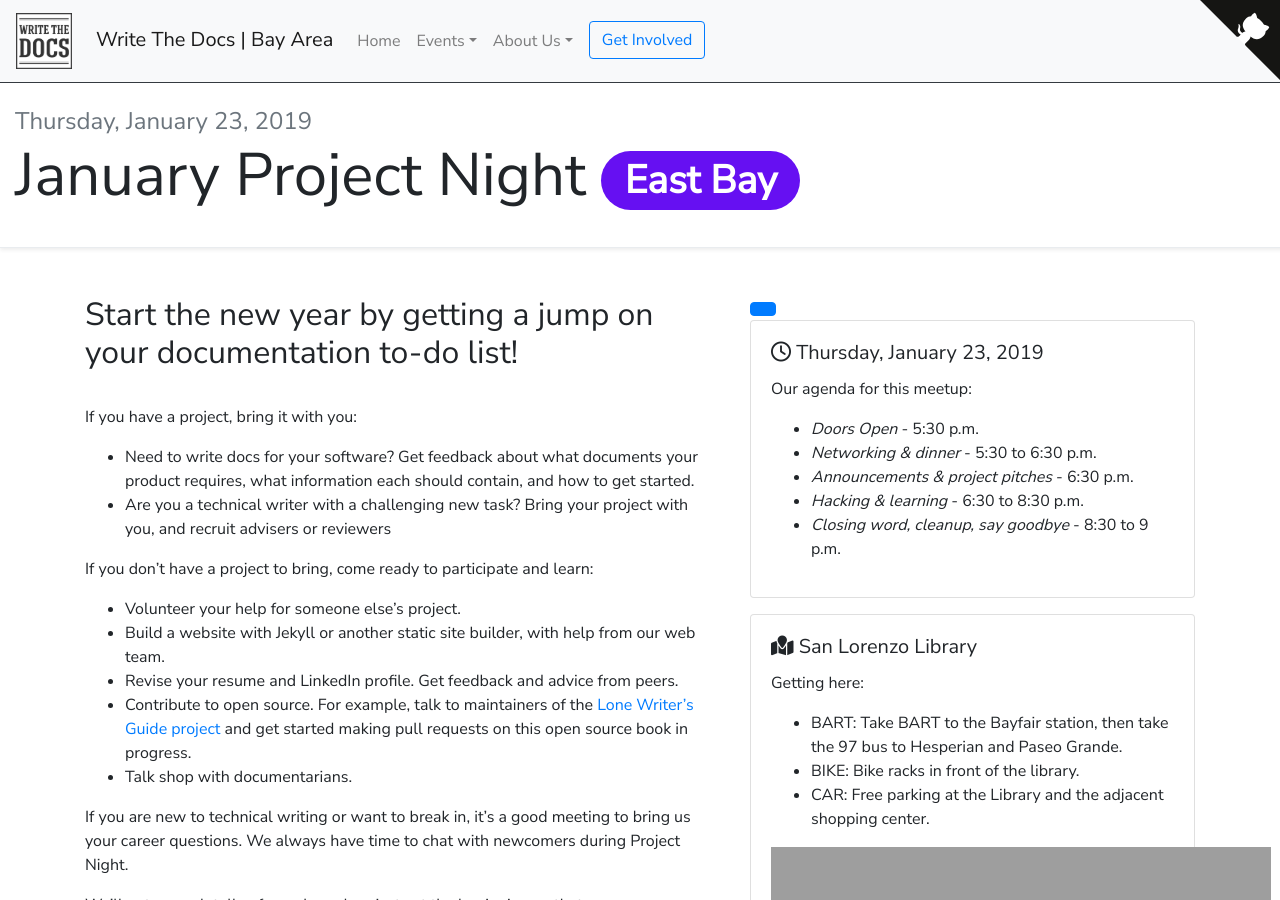
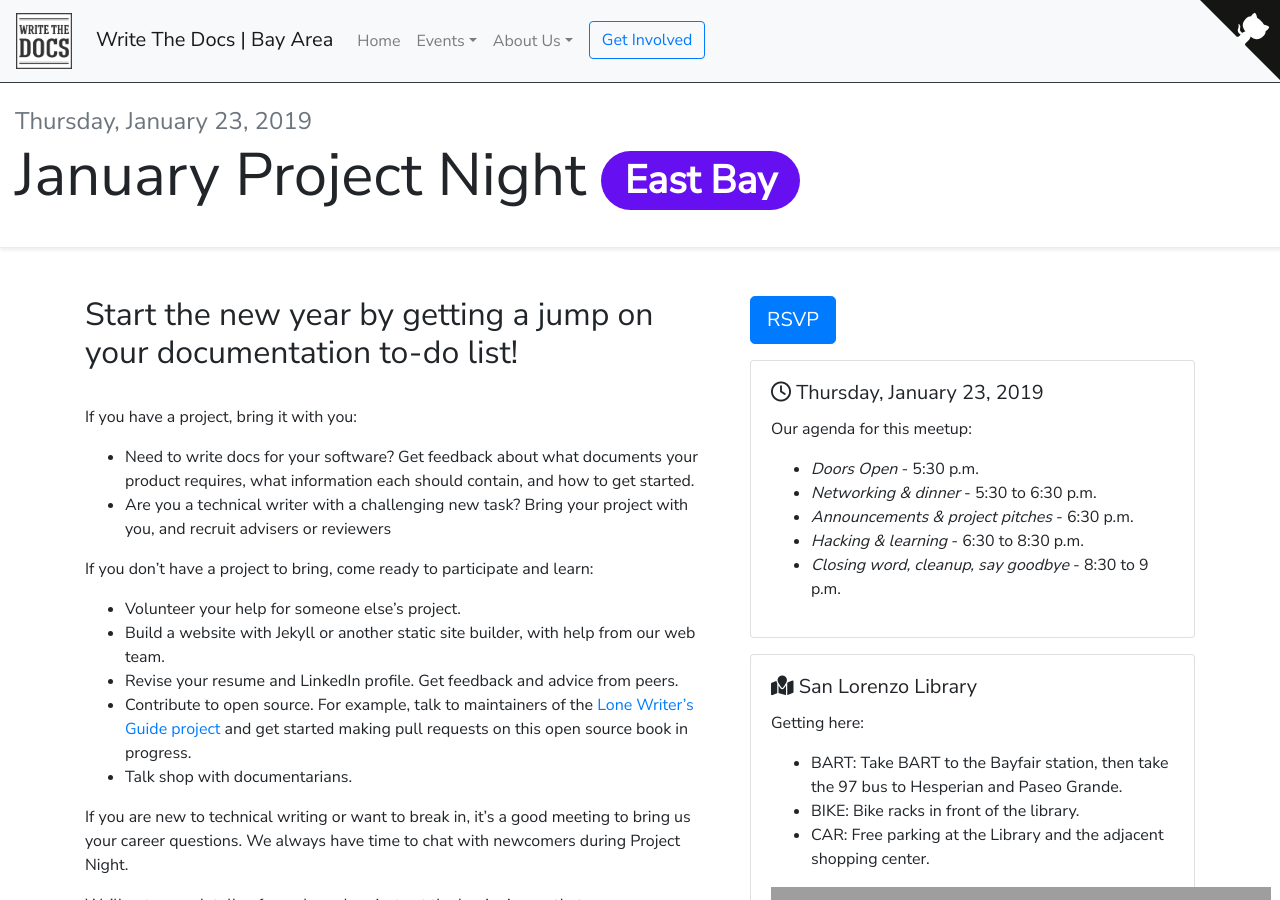
Before and after one commit to San-Francisco-Write-The-Docs/www, a Jekyll site: the page built from content/_events/2020/january.md, in a window 1280 px wide and 900 px high. Built offline with Jekyll 4.4.1, drawn with Linux system fonts in a browser that asks for light colours; nearby versions of some CDN libraries; grey boxes are pictures that could not be loaded.

Commit message:
Fixed modal for rsvp

```diff
--- a/_includes/forms/rsvp-modal.html
+++ b/_includes/forms/rsvp-modal.html
@@ -1,20 +1,19 @@
 <!-- Button trigger modal -->
-<button type="button" class="btn btn-primary" data-toggle="modal" data-target="#{{page.form.id}}">
-    {{ page.form.cta }}
+<button type="button" class="btn btn-lg btn-primary mb-3" data-toggle="modal" data-target="#{{page.form.id}}">
+    RSVP
 </button>
-
 <!-- Modal -->
-<div class="modal fade" id="exampleModal" tabindex="-1" role="dialog" aria-labelledby="{{ page.form.id}}" aria-hidden="true">
-    <div class="modal-dialog" role="document">
+<div class="modal fade" id="{{ page.form.id }}" tabindex="-1" role="dialog" aria-labelledby="{{ page.form.id}}" aria-hidden="true">
+    <div class="modal-dialog modal-lg" role="document">
         <div class="modal-content">
             <div class="modal-header">
-                <h5 class="modal-title" id="exampleModalLabel">{{ page.form.title }}</h5>
+                <h5 class="modal-title" id="{{ page.form.id | append: '-title' }}">{{ page.form.title }}</h5>
                 <button type="button" class="close" data-dismiss="modal" aria-label="Close">
                     <span aria-hidden="true">&times;</span>
                 </button>
             </div>
             <div class="modal-body">
-               {{ page.form.embed_code }}
+               {{ page.form.embed }}
             </div>
             <div class="modal-footer">
                 <button type="button" class="btn btn-outline-primary" data-dismiss="modal">Close</button>
```
